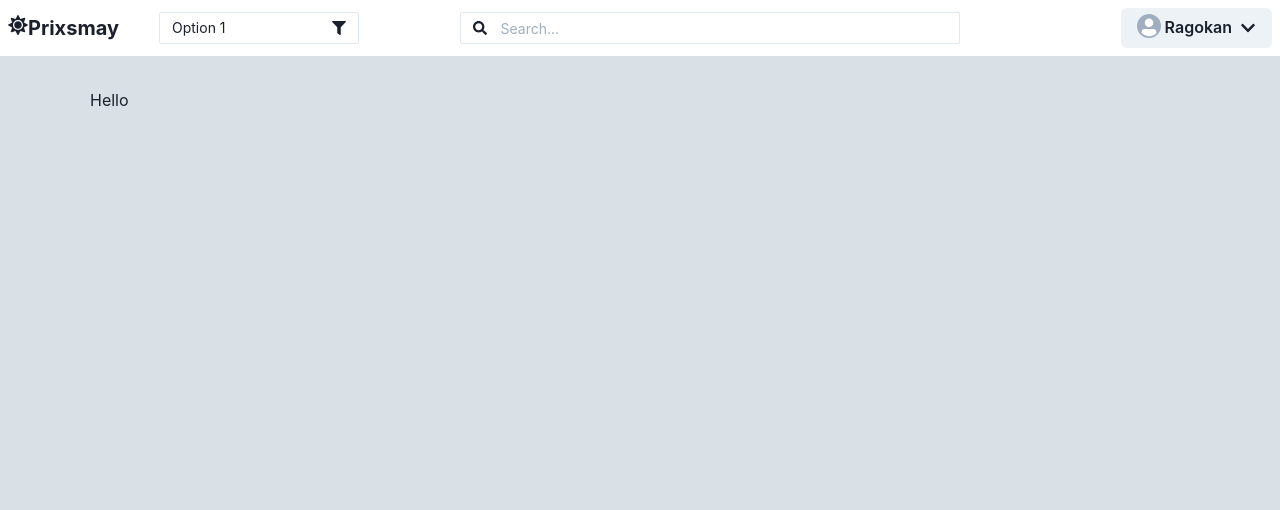
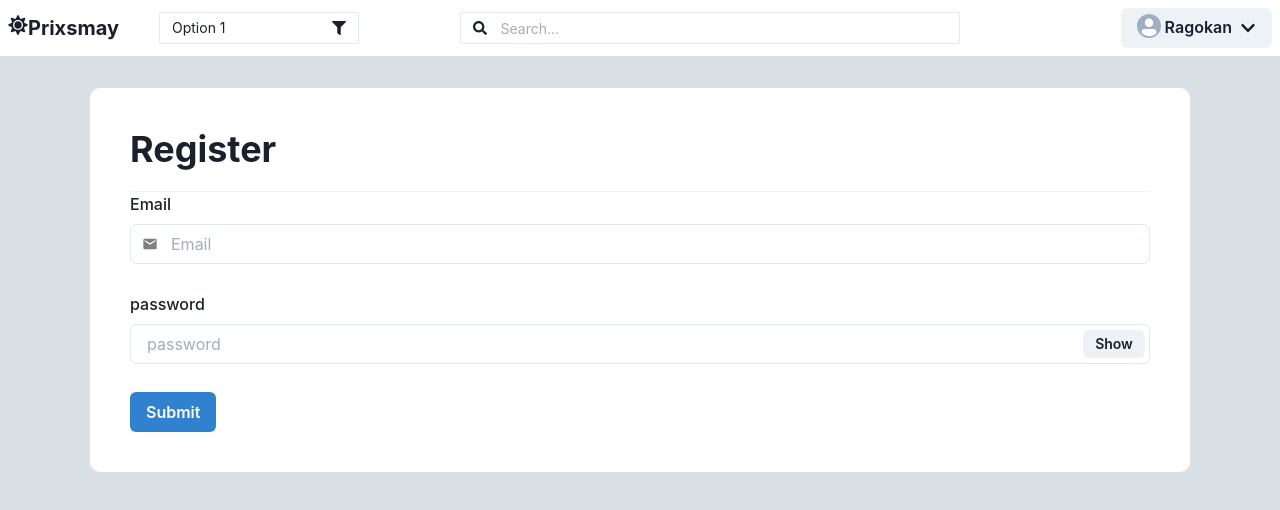
Before and after one commit to ragokan/prixsmay-front, a Next.js app: page /auth/register in a window 1280 px wide. Shown: the top 510 px of the page. Built offline with nearby package versions, Linux system fonts and the light colour scheme.

Commit message:
register component

```diff
--- a/src/components/form/InputComponent.tsx
+++ b/src/components/form/InputComponent.tsx
@@ -1,21 +1,55 @@
-import { FormControl, FormLabel, Input, FormHelperText, InputProps } from "@chakra-ui/react"
-import React, { InputHTMLAttributes } from "react"
+import {
+  FormControl,
+  FormLabel,
+  Input,
+  FormHelperText,
+  InputProps,
+  Alert,
+  InputLeftElement,
+  InputGroup,
+  InputRightElement,
+  Button,
+} from "@chakra-ui/react"
+import React from "react"
 import { DeepMap, FieldError } from "react-hook-form"
 
 interface MyInput extends InputProps {
   errors?: DeepMap<any, FieldError>
   label: string
   helperText?: string
+  inputChildElement?: JSX.Element
 }
 
 export const InputComponent = React.forwardRef<HTMLInputElement, MyInput>((props, ref) => {
+  const [show, setShow] = React.useState(false)
+  const handleClick = () => setShow(!show)
+
+  let type = props.type
+  if (props.type && props.type === "password") type = show ? "text" : "password"
+
   return (
     <>
-      <FormControl id={props.id}>
+      <FormControl id={props.id} mb={7}>
         <FormLabel>{props.label}</FormLabel>
-        <Input type={props.type} ref={ref} {...props} />
+        <InputGroup>
+          {props.inputChildElement && (
+            <InputLeftElement pointerEvents="none" children={props.inputChildElement} color="gray" />
+          )}
+          <Input ref={ref} {...props} type={type} />
+          {props.type && props.type === "password" && (
+            <InputRightElement width="4.5rem">
+              <Button h="1.75rem" size="sm" onClick={handleClick}>
+                {show ? "Hide" : "Show"}
+              </Button>
+            </InputRightElement>
+          )}
+        </InputGroup>
         {props.helperText && <FormHelperText>{props.helperText}</FormHelperText>}
-        {props.name && props.errors[props.name] && <p>{props.errors[props.name].message}</p>}
+        {props.name && props.errors[props.name] && (
+          <Alert status="error" fontSize="sm" my={2} borderRadius={5}>
+            {props.errors[props.name].message}
+          </Alert>
+        )}
       </FormControl>
     </>
   )
--- a/src/pages/_app.tsx
+++ b/src/pages/_app.tsx
@@ -1,5 +1,4 @@
 import { ChakraProvider } from "@chakra-ui/react"
-
 import theme from "../theme"
 import { AppProps } from "next/app"
 import MainContainer from "../components/utility/MainContainer"
--- a/src/pages/auth/register.tsx
+++ b/src/pages/auth/register.tsx
@@ -1,12 +1,53 @@
+import { Box, Button, Divider, Heading, useColorMode } from "@chakra-ui/react"
 import React from "react"
 import { useForm } from "react-hook-form"
+import { MdEmail } from "react-icons/md"
+import { InputComponent } from "../../components/form/InputComponent"
 import { Wrapper } from "../../components/utility/Wrapper"
 
+interface RegisterFormTypes {
+  email: string
+  password: string
+}
+
 const Register: React.FC = () => {
-  const { handleSubmit, errors, register, formState } = useForm()
+  const { handleSubmit, errors, register, formState } = useForm<RegisterFormTypes>()
+  const { colorMode } = useColorMode()
+
+  const onSubmit = (values: RegisterFormTypes) => {
+    console.log(values)
+  }
+
   return (
     <Wrapper>
-      <h1>Hello</h1>
+      <Box backgroundColor={colorMode !== "dark" ? "white" : "black"} p={10} borderRadius={10}>
+        <form onSubmit={handleSubmit(onSubmit)}>
+          <Heading>Register</Heading>
+          <Divider height="5" />
+          <InputComponent
+            label="Email"
+            placeholder="Email"
+            name="email"
+            isRequired
+            ref={register}
+            errors={errors}
+            inputChildElement={<MdEmail />}
+            type="email"
+          />
+          <InputComponent
+            label="password"
+            placeholder="password"
+            name="password"
+            isRequired
+            ref={register({ minLength: { message: "Lan length", value: 5 } })}
+            errors={errors}
+            type="password"
+          />
+          <Button colorScheme="blue" type="submit">
+            Submit
+          </Button>
+        </form>
+      </Box>
     </Wrapper>
   )
 }
--- a/src/theme.tsx
+++ b/src/theme.tsx
@@ -1,5 +1,4 @@
 import { extendTheme } from "@chakra-ui/react"
-import { createBreakpoints } from "@chakra-ui/theme-tools"
 
 const fonts = { mono: `'Menlo', monospace` }
 
```
